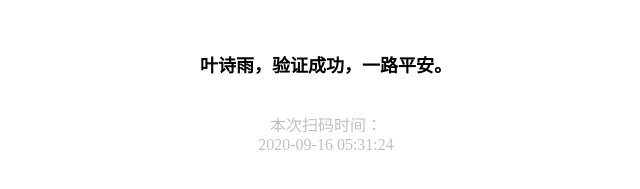
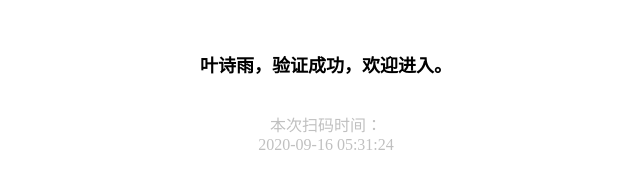
Before and after one commit to tragicomedians/exit-yeshiyu, a plain HTML site: page index.html in a window 1280 px wide. Shown: the part 235-424 px from the top of the page, 322-962 px from the left. Drawn offline with nearby package versions, Linux system fonts and the light colour scheme.

Commit message:
Update index.html

```diff
--- a/index.html
+++ b/index.html
@@ -25,7 +25,7 @@
     </div> <img src="duigoulan.png" class="mint-image sjas257dv OPjhiwxcyh" style="width: 150px; height: 150px;">
     <div class="mint-text bh-color-gray sjat2iw05 OPjhiwxcyll1 mt-color-default" style="margin-bottom: 35px;margin-top: 14px;font-size: 18px;font-family: 微软雅黑;font-weight: bold">学生</div>
     <div class="mint-text bh-color-gray sjat2iw05 OPjhiwxcyll mt-color-default"
-         style="font-family: PingFang Sc;margin-bottom:35px;margin-top: 54px;font-family: 微软雅黑;font-weight: bold;font-size: 18px ">叶诗雨，验证成功，一路平安。</div>
+         style="font-family: PingFang Sc;margin-bottom:35px;margin-top: 54px;font-family: 微软雅黑;font-weight: bold;font-size: 18px ">叶诗雨，验证成功，欢迎进入。</div>
     <div class="mint-text bh-color-gray-3 OPjhiwxcyne mt-color-default"style="color: silver">
         本次扫码时间：</div> <div class="mint-text bh-color-gray-3 OPjhiwxcyne1 mt-color-default"style="color: silver;margin-bottom: 50px;font-size: 16px">
     {{aaa}}
```
